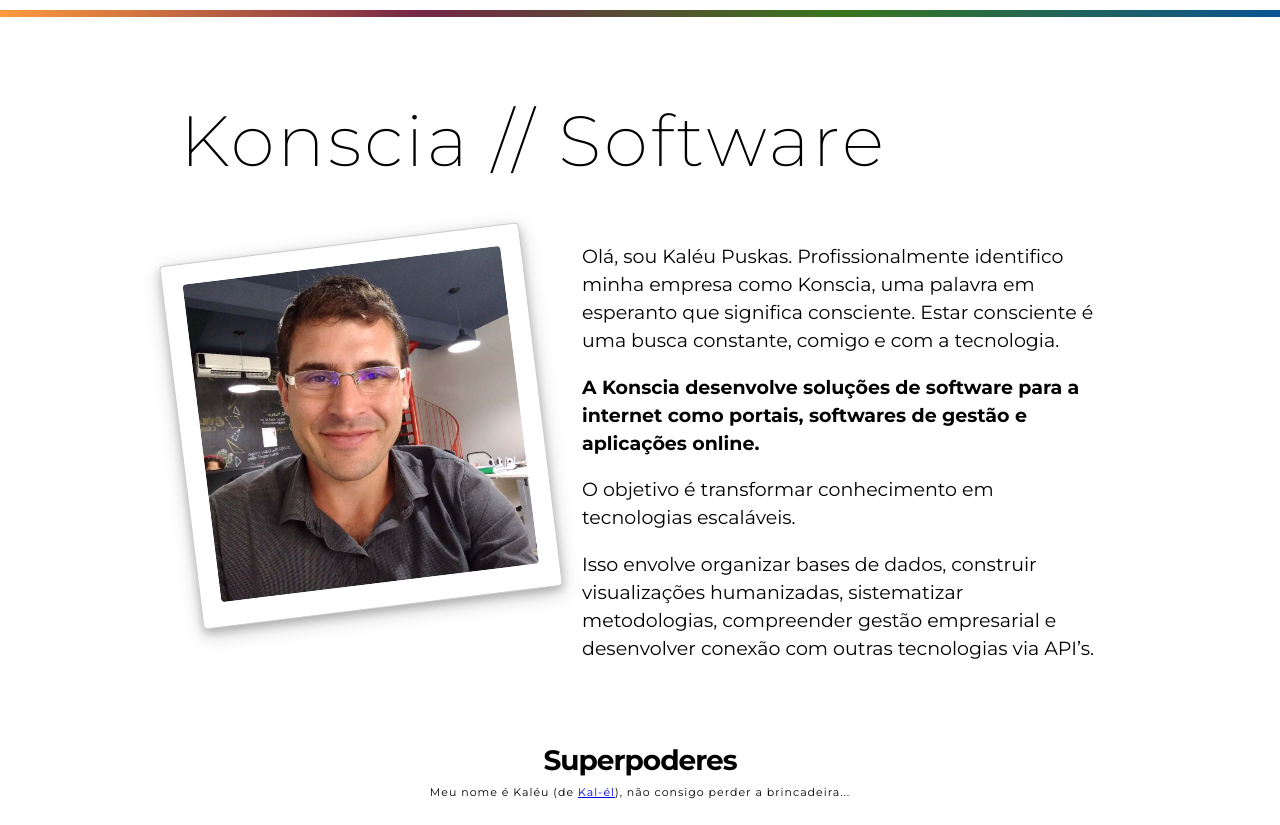
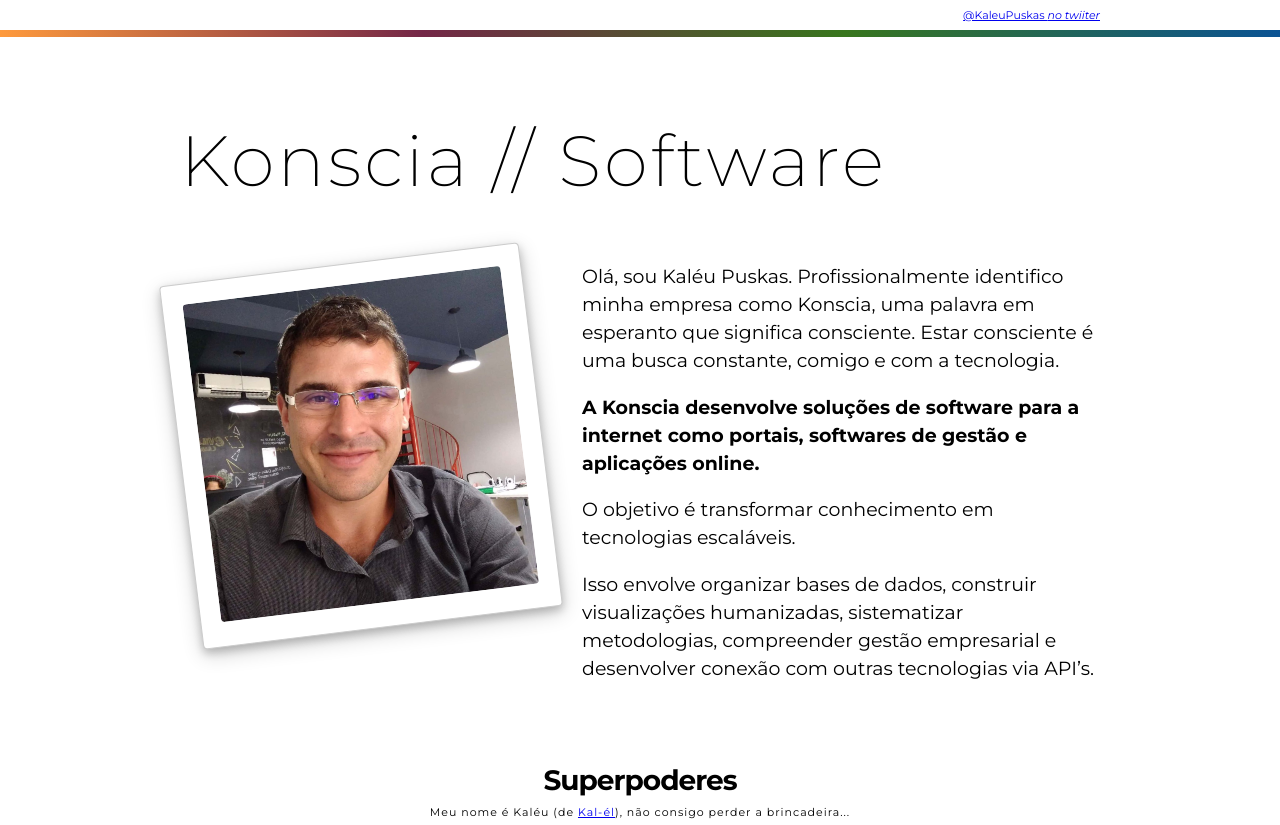
Before and after one commit to konscia/site-konscia, a plain HTML site: page index.html in a window 1280 px wide. Shown: the top 825 px of the page. Drawn offline with Linux system fonts and the light colour scheme.

Commit message:
fix email and add Twitter link

```diff
--- a/index.html
+++ b/index.html
@@ -15,6 +15,10 @@
     <link href="konscia.responsive.css" media="screen and (max-width: 700px)" rel="stylesheet" />
 </head>
 <body>
+
+<div class="container">
+	<a href="https://twitter.com/KaleuPuskas" class="k-link-twitter" target="_blank">@KaleuPuskas <em>no twiiter</em></a>
+</div>
 
 <hr />
 
@@ -141,12 +145,8 @@
     <address>
       Florianópolis - SC - Brasil<br />
       Rua Lauro Linhares, nº 1281, sala 04 (Vilaj Coworking)<br />
-      contato@konscia.floripa.br<br />
-      (48) 9 9975-1808
+      kaleu@konscia.me<br />
     </address>
-
-    <br />
-    <span>Konscia Software 2020</span>
   </div>
 </footer>
 
--- a/konscia.css
+++ b/konscia.css
@@ -45,6 +45,13 @@ h3 {
   font-size: 28px;
   font-weight: 700;
   color: #444;
+}
+
+a.k-link-twitter {
+  font-size: 11px;
+  display: block;
+  float: right;
+  margin: 8px 0;
 }
 
 address {
@@ -184,6 +191,15 @@ hr {
   height: 7px;
   background: rgb(254,154,61);
   background: linear-gradient(90deg, rgba(254,154,61,1) 0%, rgba(116,39,71,1) 33%, rgba(56,118,29,1) 66%, rgba(11,83,148,1) 100%);
+  clear: bottom;
+  width: 100%;
+  overflow: auto;
+}
+
+hr::after {
+  content: "";
+  clear: both;
+  display: table;
 }
 
 footer {
```
